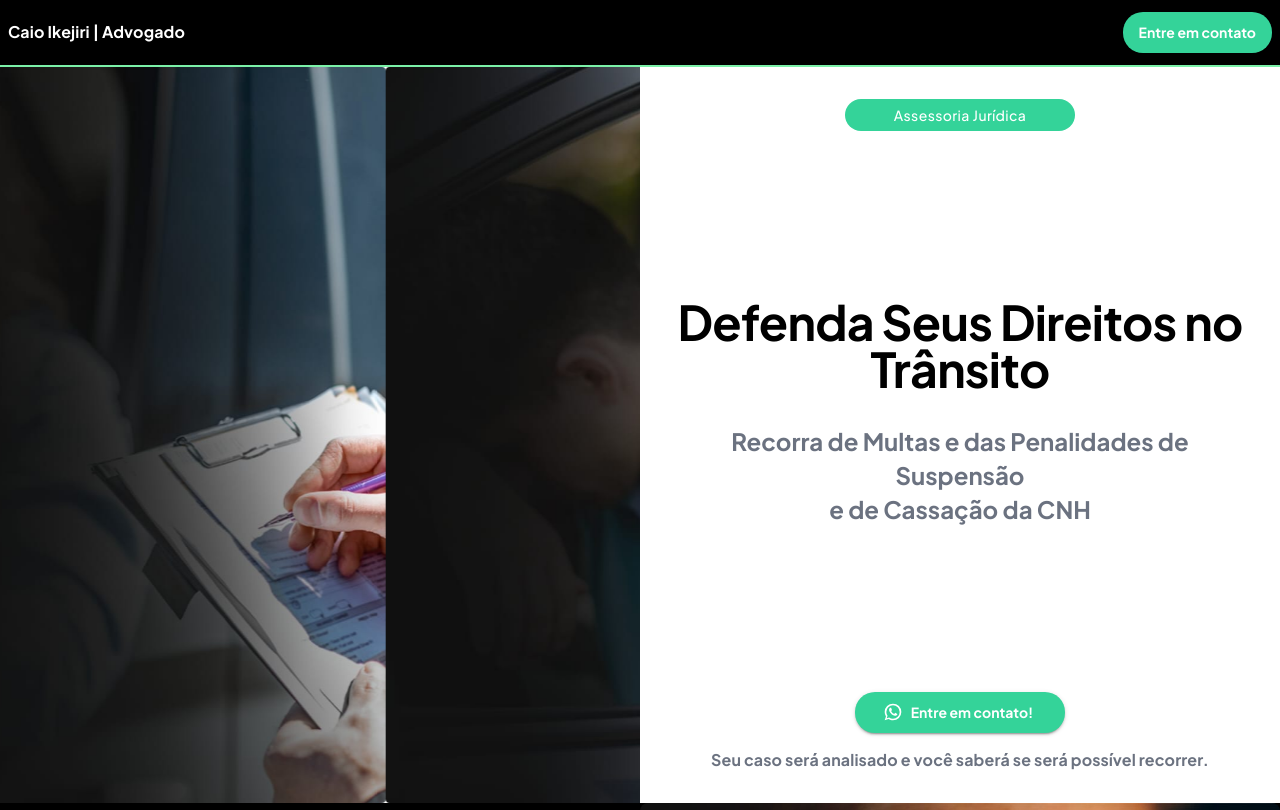
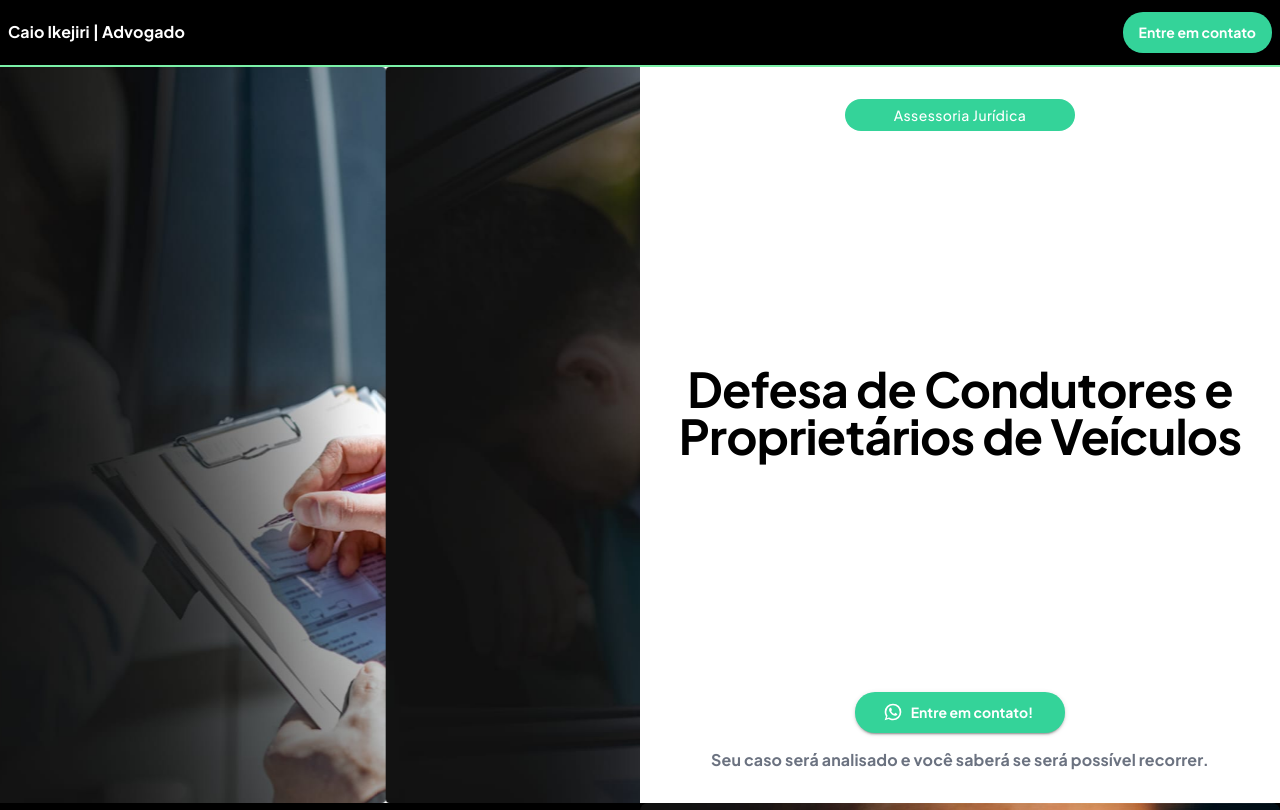
Before and after one commit to AndreHilario/caioikejiri.advocacia, a React (Vite) app: page / in a window 1280 px wide. Shown: the top 810 px of the page. Built offline with nearby package versions, Linux system fonts and the light colour scheme.

Commit message:
fix: texts and deafalut message on whatsApp

```diff
--- a/src/components/header/Header.tsx
+++ b/src/components/header/Header.tsx
@@ -1,5 +1,6 @@
 import React from "react";
 import { Stack, Button, Typography } from "@mui/material";
+import { generateWhatsappLink } from "../../utils/sendWhatsAppMessage";
 
 const Header: React.FC = () => {
   return (
@@ -22,7 +23,10 @@ const Header: React.FC = () => {
 
         <Button
           variant="contained"
-          href="https://wa.me/5512997402160"
+          href={generateWhatsappLink(
+            "5512997402160",
+            "Olá! Preciso do auxílio de um Advogado."
+          )}
           rel="noopener noreferrer"
           sx={{
             padding: "8px 16px",
--- a/src/pages/Footer.tsx
+++ b/src/pages/Footer.tsx
@@ -8,6 +8,7 @@ import {
   Theme,
 } from "@mui/material";
 import ChatBubbleOutlineIcon from "@mui/icons-material/ChatBubbleOutline";
+import { generateWhatsappLink } from "../utils/sendWhatsAppMessage";
 
 const FooterDesktop: React.FC = () => {
   return (
@@ -54,7 +55,10 @@ const FooterDesktop: React.FC = () => {
             </Typography>
             <Button
               variant="contained"
-              href="https://wa.me/5512997402160"
+              href={generateWhatsappLink(
+                "5512997402160",
+                "Olá! Preciso do auxílio de um Advogado."
+              )}
               rel="noopener noreferrer"
               startIcon={
                 <ChatBubbleOutlineIcon
@@ -108,7 +112,10 @@ const FooterMobile: React.FC = () => {
         </Typography>
         <Button
           variant="contained"
-          href="https://wa.me/5512997402160"
+          href={generateWhatsappLink(
+            "5512997402160",
+            "Olá! Preciso do auxílio de um Advogado."
+          )}
           rel="noopener noreferrer"
           startIcon={
             <ChatBubbleOutlineIcon style={{ fontSize: 15, marginRight: 2 }} />
--- a/src/pages/MainSection.tsx
+++ b/src/pages/MainSection.tsx
@@ -19,6 +19,7 @@ import carrossel2HighRes from "../assets/carrossel2.jpg";
 import carrossel3HighRes from "../assets/carrossel3.jpg";
 import "slick-carousel/slick/slick.css";
 import "slick-carousel/slick/slick-theme.css";
+import { generateWhatsappLink } from "../utils/sendWhatsAppMessage";
 
 const MainSectionDesktop: React.FC = () => {
   const slideDuration = 500;
@@ -101,21 +102,7 @@ const MainSectionDesktop: React.FC = () => {
                     textAlign: "center",
                   }}
                 >
-                  Defenda Seus Direitos no Trânsito
-                </Typography>
-              </Slide>
-
-              <Slide direction="left" in={true} timeout={slideDuration * 3}>
-                <Typography
-                  sx={{
-                    typography: "h3",
-                    color: "#6B7280",
-                    textAlign: "center",
-                    mt: 4,
-                  }}
-                >
-                  Recorra de Multas e das Penalidades de Suspensão <br />e de Cassação
-                  da CNH
+                  Defesa de Condutores e Proprietários de Veículos
                 </Typography>
               </Slide>
             </Box>
@@ -126,7 +113,10 @@ const MainSectionDesktop: React.FC = () => {
               >
                 <Button
                   variant="contained"
-                  href="https://wa.me/5512997402160"
+                  href={generateWhatsappLink(
+                    "5512997402160",
+                    "Olá! Preciso do auxílio de um Advogado."
+                  )}
                   rel="noopener noreferrer"
                   startIcon={<WhatsAppIcon />}
                   sx={{
@@ -204,20 +194,26 @@ const MainSectionMobile: React.FC = () => {
               typography: { xs: "h2", md: "h1" },
             }}
           >
-            Defenda Seus Direitos no Trânsito
+            Defesa de Condutores e Proprietários de Veículos
           </Typography>
         </Slide>
 
         <Slide direction="left" in={true} timeout={slideDuration * 3}>
-          <Typography
+          <Button
+            variant="contained"
+            href={generateWhatsappLink(
+              "5512997402160",
+              "Olá! Preciso do auxílio de um Advogado."
+            )}
+            rel="noopener noreferrer"
+            startIcon={<WhatsAppIcon />}
             sx={{
-              typography: { xs: "h6", md: "h3" },
-              color: "#6B7280",
+              transition: "transform 0.2s ease-in-out",
+              padding: "8px 32px",
             }}
           >
-            Recorra de Multas e das Penalidades de Suspensão e de Cassação da
-            CNH
-          </Typography>
+            Entre em contato!
+          </Button>
         </Slide>
 
         <Slide direction="right" in={true} timeout={slideDuration * 3}>
@@ -259,7 +255,10 @@ const MainSectionMobile: React.FC = () => {
           >
             <Button
               variant="contained"
-              href="https://wa.me/5512997402160"
+              href={generateWhatsappLink(
+                "5512997402160",
+                "Olá! Preciso do auxílio de um Advogado."
+              )}
               rel="noopener noreferrer"
               startIcon={<WhatsAppIcon />}
               sx={{
--- /dev/null
+++ b/src/utils/sendWhatsAppMessage.ts
@@ -0,0 +1,6 @@
+export const generateWhatsappLink = (phone: string, message: string): string => {
+  const encodedMessage = encodeURIComponent(message.trim());
+  const cleanPhone = phone.replace(/\D/g, "");
+
+  return `https://wa.me/${cleanPhone}?text=${encodedMessage}`;
+};
```
